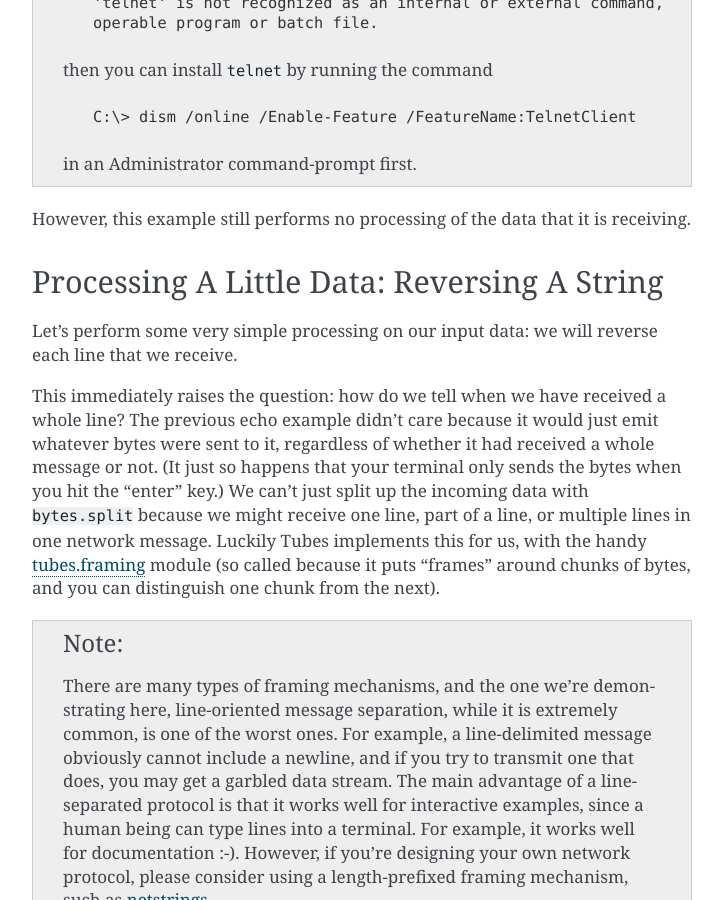
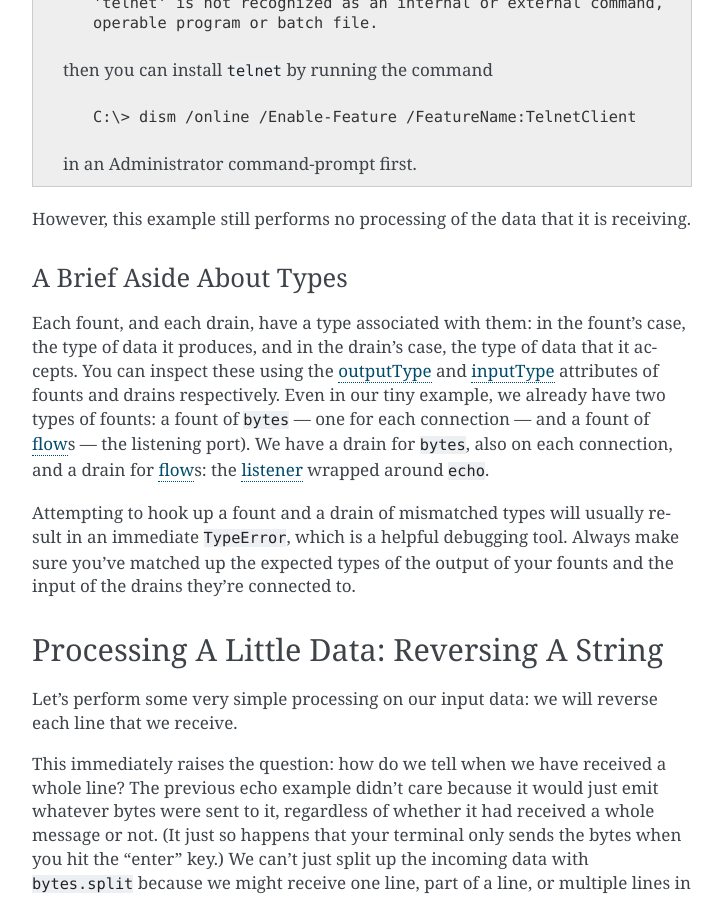
Before and after one commit to twisted/tubes, a Sphinx documentation site: the page built from docs/tube.rst, in a window 1280 px wide and 900 px high, scrolled down 2637 px. Shown: the whole window, without its empty margins (388-1111 px from the left). Built offline with Sphinx 7.4.7, drawn with Linux system fonts in a browser that asks for light colours; some of the changed text lies outside the part shown.

Commit message:
at least hint at types a little, since we've covered them
also, thanks http://www.sphinx-doc.org/en/stable/rest.html#sections !

```diff
--- a/docs/tube.rst
+++ b/docs/tube.rst
@@ -103,6 +103,17 @@ You can test it out with ``telnet localhost 4321``.
     in an Administrator command-prompt first.
 
 However, this example still performs no processing of the data that it is receiving.
+
+A Brief Aside About Types
+^^^^^^^^^^^^^^^^^^^^^^^^^
+
+Each fount, and each drain, have a type associated with them: in the fount's case, the type of data it produces, and in the drain's case, the type of data that it accepts.
+You can inspect these using the :api:`tubes.itube.IFount.outputType <outputType>` and :api:`tubes.itube.IDrain.inputType <inputType>` attributes of founts and drains respectively.
+Even in our tiny example, we already have two types of founts: a fount of ``bytes`` — one for each connection — and a fount of :api:`tubes.listening.Flow <flow>`\ s — the listening port).
+We have a drain for ``bytes``, also on each connection, and a drain for :api:`tubes.listening.Flow <flow>`\ s: the :api:`tubes.listening.Listener <listener>` wrapped around ``echo``\ .
+
+Attempting to hook up a fount and a drain of mismatched types will usually result in an immediate ``TypeError``, which is a helpful debugging tool.
+Always make sure you've matched up the expected types of the output of your founts and the input of the drains they're connected to.
 
 Processing A Little Data: Reversing A String
 --------------------------------------------
```
